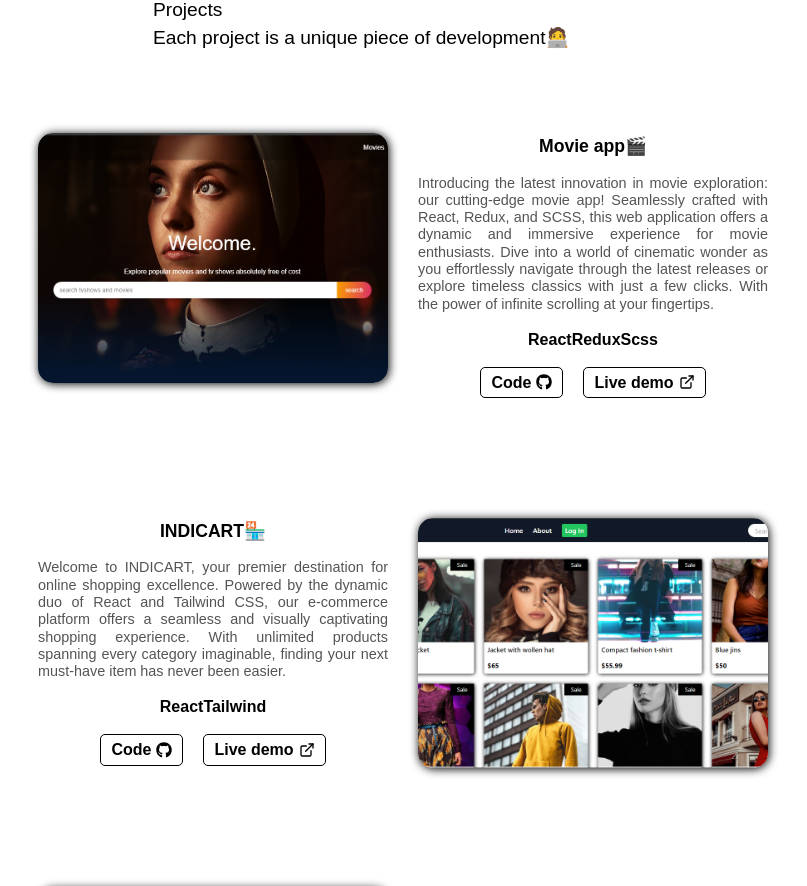
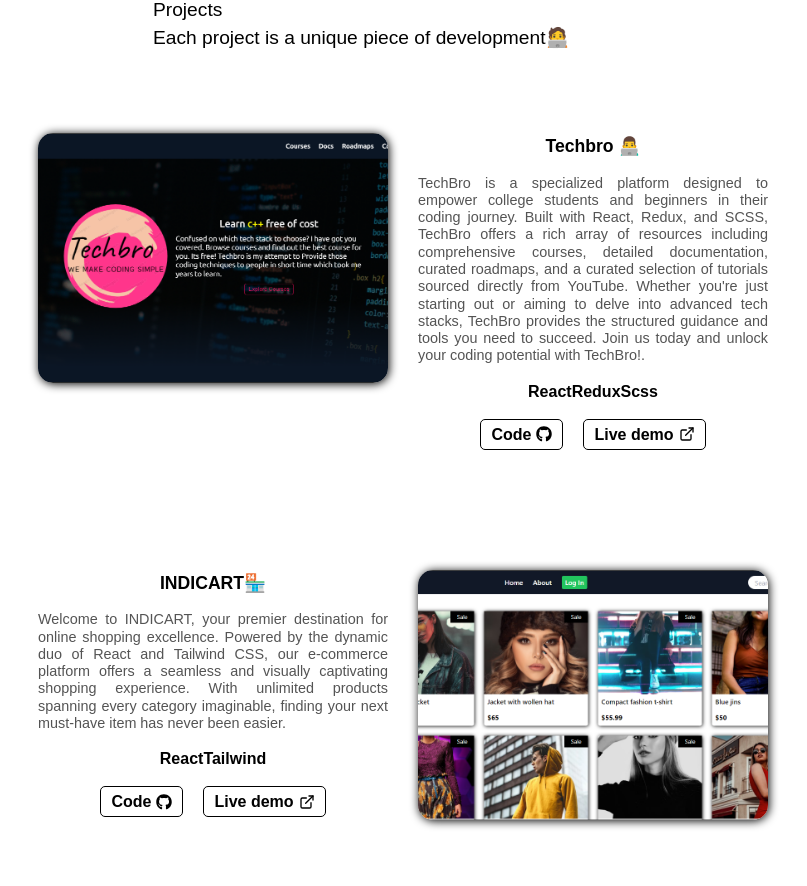
Before and after one commit to CodeWith-Vikash/Vikash-protfolio, a React (Vite) app: page / in a window 1280 px wide. Shown: the part 1620-2506 px from the top of the page, without its empty margins (237-1044 px from the left). Built offline with nearby package versions, Linux system fonts and the light colour scheme.

Commit message:
updated project

```diff
--- a/src/components/projects/Projects.jsx
+++ b/src/components/projects/Projects.jsx
@@ -2,7 +2,7 @@
 import './Style.scss'
 import ecom from '../../assets/ecom.png'
 import chat from '../../assets/chat.png'
-import movie from '../../assets/movie.png'
+import Tech from '../../assets/techbro.png'
 import {FaGithub, FaShare } from "react-icons/fa";
 import { FiExternalLink } from "react-icons/fi";
 
@@ -13,21 +13,18 @@
       <p className='title font-semibold'>Each project is a unique piece of development🧑‍💻</p>
       <section>
         <div className="project project1">
-          <img src={movie} alt="" />
+          <img src={Tech} alt="" />
           <div className="content">
-            <h3>Movie app🎬</h3>
-            <p>
-Introducing the latest innovation in movie exploration: our cutting-edge movie app! Seamlessly crafted with React, Redux, and SCSS, this web application offers a dynamic and immersive experience for movie enthusiasts. Dive into a world of cinematic wonder as you effortlessly navigate through the latest releases or explore timeless classics with just a few clicks.
-
-With the power of infinite scrolling at your fingertips. </p>
+            <h3>Techbro 👨‍💻</h3>
+            <p>TechBro is a specialized platform designed to empower college students and beginners in their coding journey. Built with React, Redux, and SCSS, TechBro offers a rich array of resources including comprehensive courses, detailed documentation, curated roadmaps, and a curated selection of tutorials sourced directly from YouTube. Whether you're just starting out or aiming to delve into advanced tech stacks, TechBro provides the structured guidance and tools you need to succeed. Join us today and unlock your coding potential with TechBro!. </p>
             <div className="tech flex gap-5">
               <b>React</b>
               <b>Redux</b>
               <b>Scss</b>
             </div>
             <div className="options">
-              <a href="https://github.com/CodeWith-Vikash/REACT-Projects/tree/2d47a1dc13d80d260e69fa114b7b9ee13384a773/Movie-app" target="_blank"><p>Code <FaGithub/></p></a>
-              <a href="https://movie-app-gold-tau.vercel.app/" target="_blank"><p>Live demo <FiExternalLink/></p></a>
+              <a href="https://github.com/CodeWith-Vikash/Techbro" target="_blank"><p>Code <FaGithub/></p></a>
+              <a href="https://learnwithtechbro.vercel.app/" target="_blank"><p>Live demo <FiExternalLink/></p></a>
             </div>
           </div>
         </div>
```
Also changed, not shown: src/assets/techbro.png (added).
